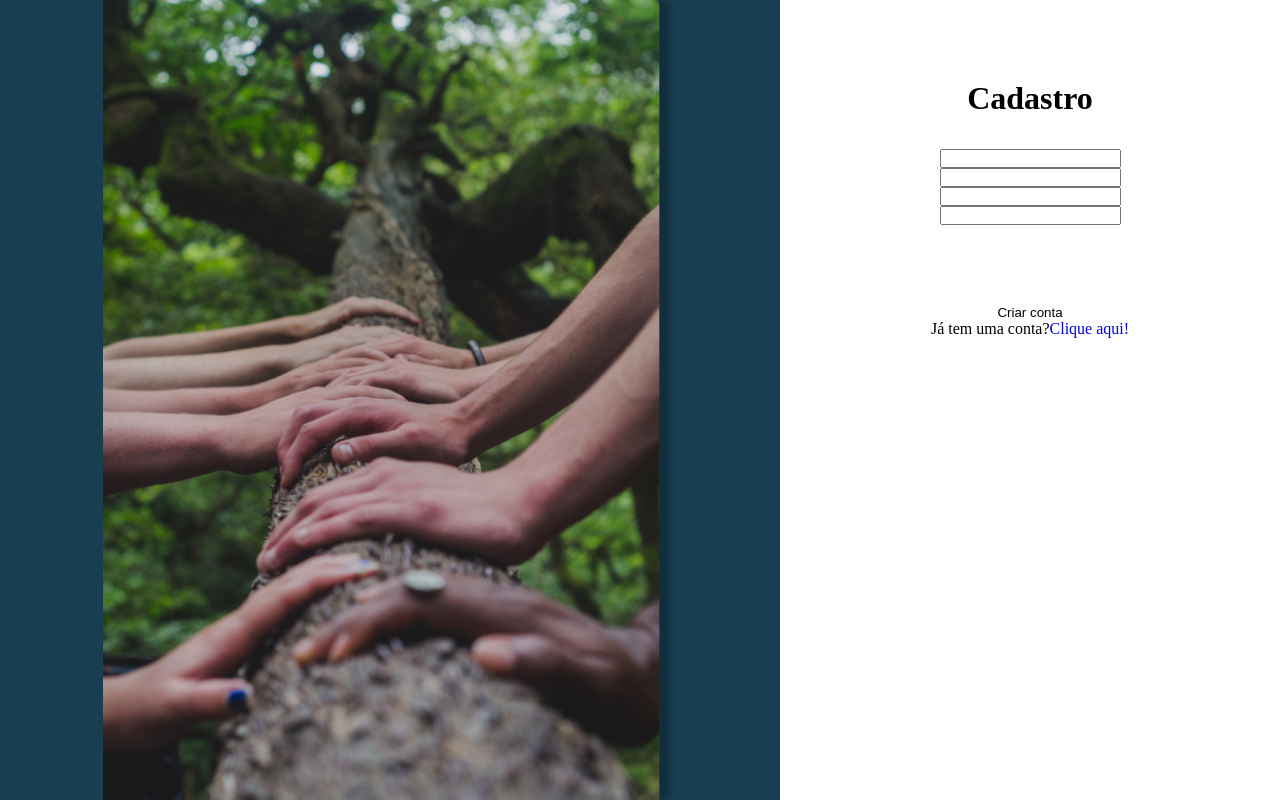
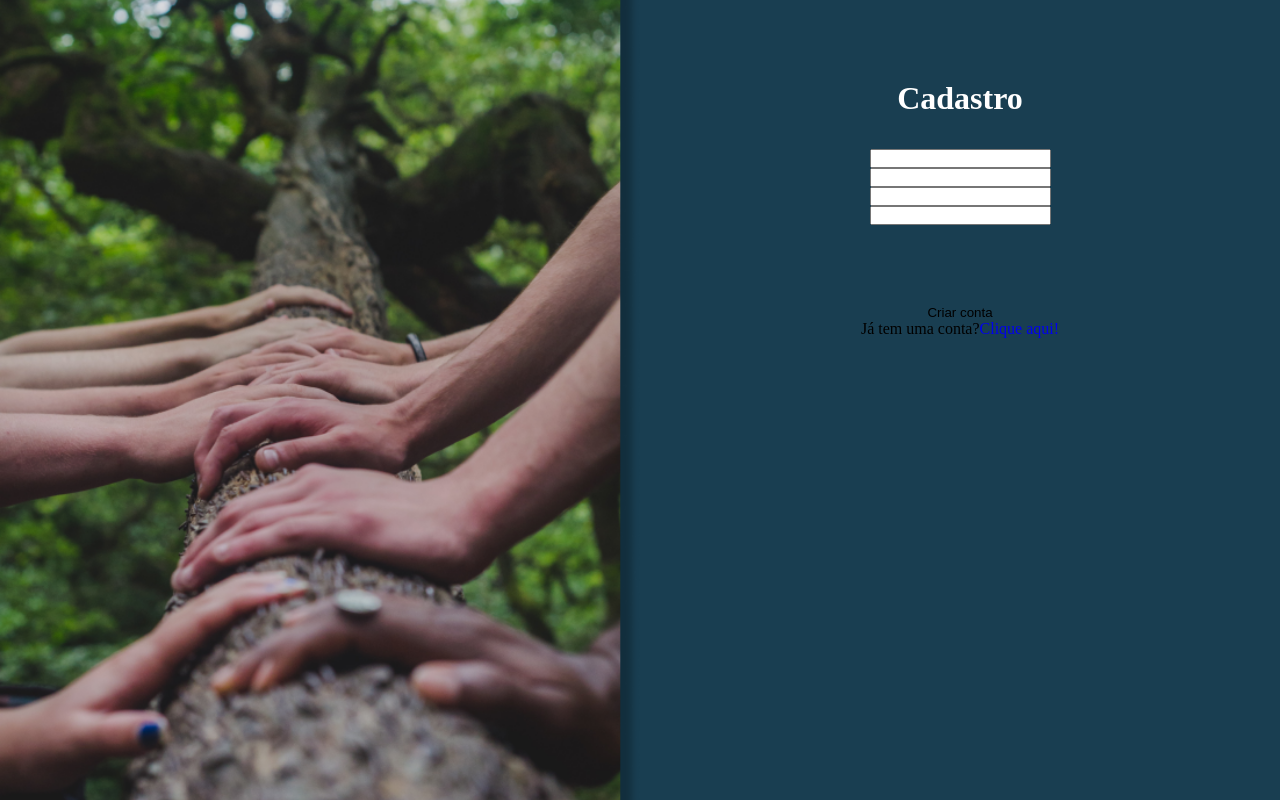
Before and after one commit to lucascortesc/m3-capstone-grupo2, a React (Create React App) app: page /register in a window 1280 px wide. Built offline with nearby package versions, Linux system fonts and the light colour scheme.

Commit message:
feat: update styles register page

```diff
--- a/src/Pages/Register/styles.js
+++ b/src/Pages/Register/styles.js
@@ -5,14 +5,16 @@ export const Container = styled.div`
   height 100vh;
   display: flex;
   align-items: stretch;
+  width:100%;
+  background-color: var(--primaryColor);
 
 `;
 
 export const Background = styled.div`
   @media (min-width: 1024px) {
     flex: 1;
-    background: url(${ImageRegister}) no-repeat center, var(--primaryColor);
-    background-size: contain;
+    background: url(${ImageRegister}) no-repeat left;
+    background-size: cover;
   }
 `;
 
@@ -21,8 +23,7 @@ export const Content = styled.div`
   flex-direction: column;
   align-items: center;
   jusitfy-content: center;
-  width: 100%
-  max-width: 700px;
+  width: 50%
 `;
 
 export const FormContainer = styled.div`
@@ -32,11 +33,12 @@ export const FormContainer = styled.div`
   justify-content: center;
 
   form {
-    margin: 80px;
+    margin: 80px 0;
     width: 340px;
     text-align: center;
 
     h1 {
+      color: white;
       margin-bottom: 32px;
     }
 
```
